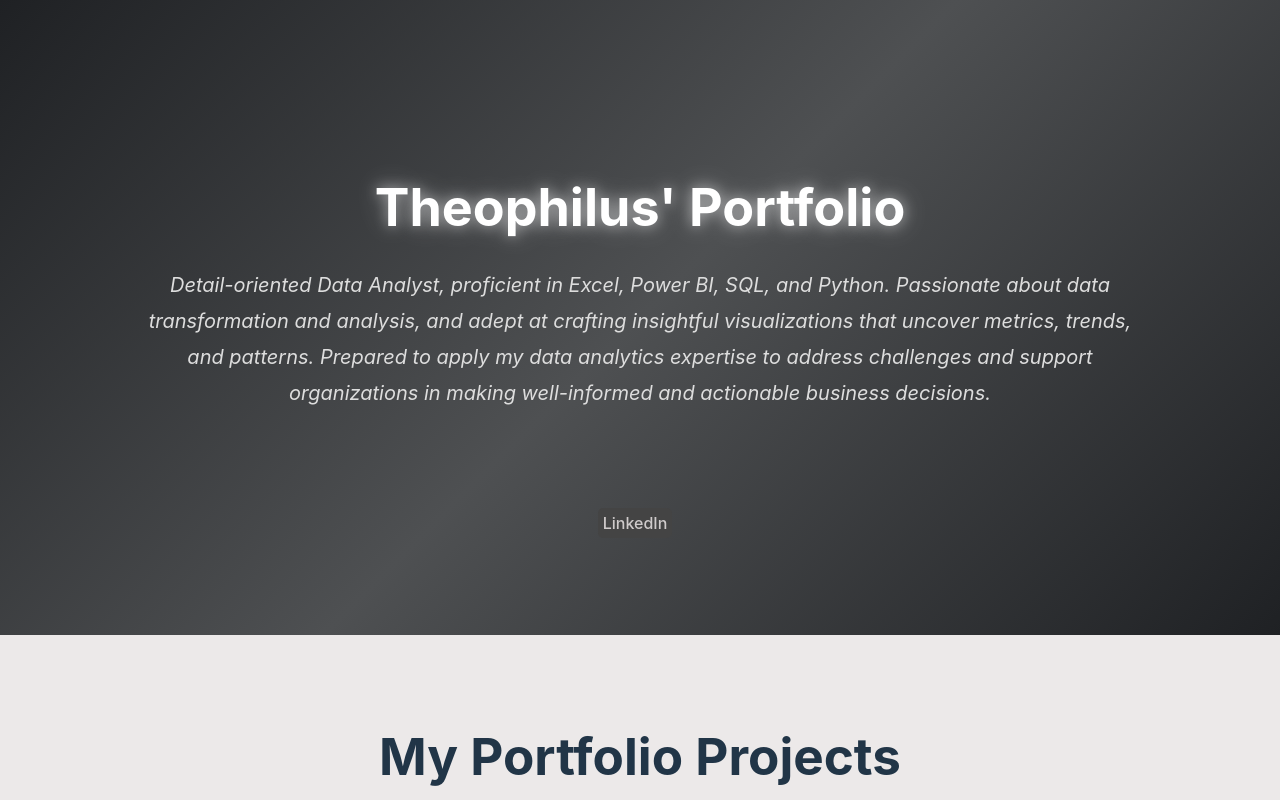
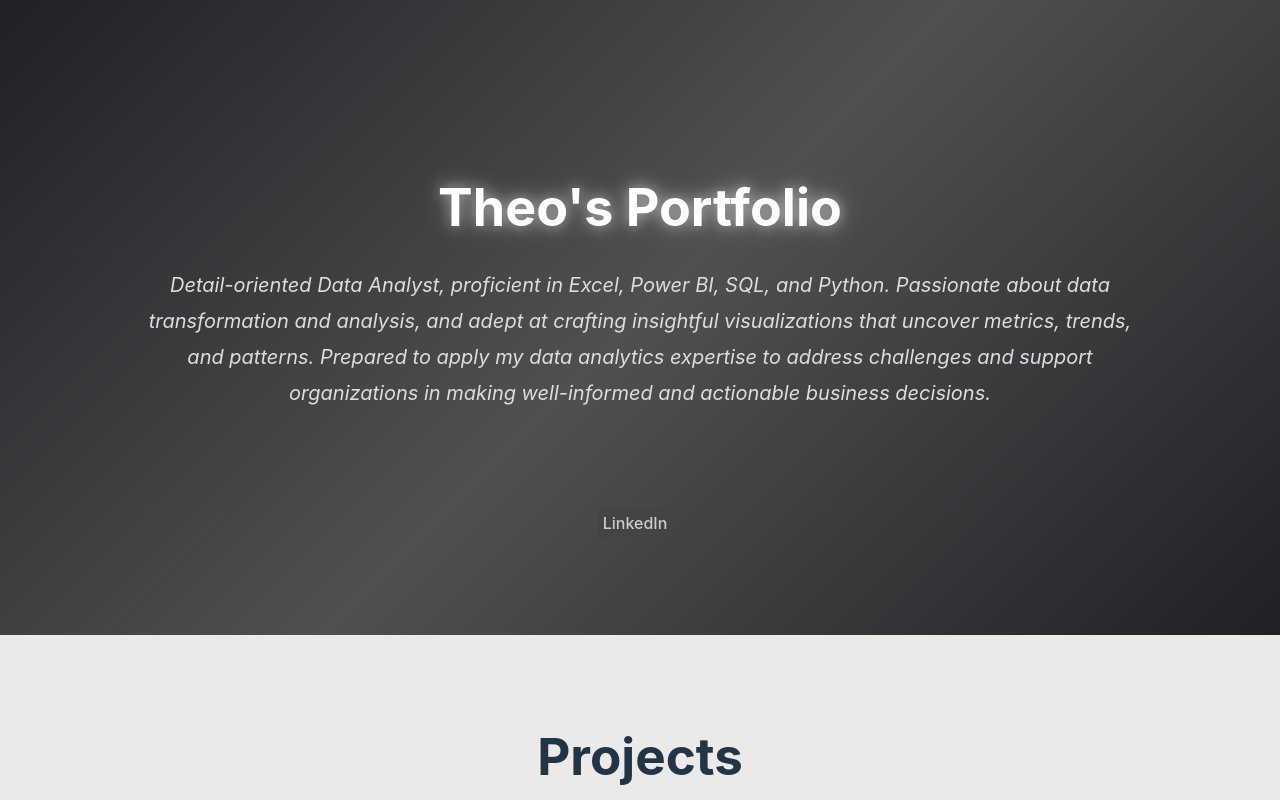
Before and after one commit to Cephasie/TheoPortfolio, a React (Vite) app: page / in a window 1280 px wide. Shown: the top 800 px of the page. Built offline with nearby package versions, Linux system fonts and the light colour scheme.

Commit message:
updated the intro text

```diff
--- a/src/components/Footer.jsx
+++ b/src/components/Footer.jsx
@@ -8,7 +8,7 @@ export default function Footer() {
     <footer>
       <div className="footer-container">
         <div className="footer-section">
-          <h4>Contact Me</h4>
+          <h4>Contact</h4>
           <p>Phone: +234 7019681052</p>
           <p>Mobile: +234 8033134026</p>
           <p>Email: <a href="mailto:theophiluspep@gmail.com">theophiluspep@gmail.com</a></p>
--- a/src/components/Hero.jsx
+++ b/src/components/Hero.jsx
@@ -4,7 +4,7 @@ const Hero = () => {
   return (
     <section className="intro-section">
       <div className="intro-container">
-        <h4 className="portfolio-owner-name">Theophilus' Portfolio</h4>
+        <h4 className="portfolio-owner-name">Theo's Portfolio</h4>
         <p className="intro-description">
         Detail-oriented Data Analyst, proficient in Excel, Power BI, SQL, and Python. Passionate about
         data transformation and analysis, and adept at crafting insightful visualizations that uncover
--- a/src/components/Project.jsx
+++ b/src/components/Project.jsx
@@ -41,7 +41,7 @@ const portfolioProjects = [
 const Project = () => {
   return (
     <section className="portfolio-section">
-      <h1>My Portfolio Projects</h1>
+      <h1>Projects</h1>
       <div className="portfolio-container">
         {portfolioProjects.map((project) => (
           <div key={project.id} className="portfolio-item">
```
